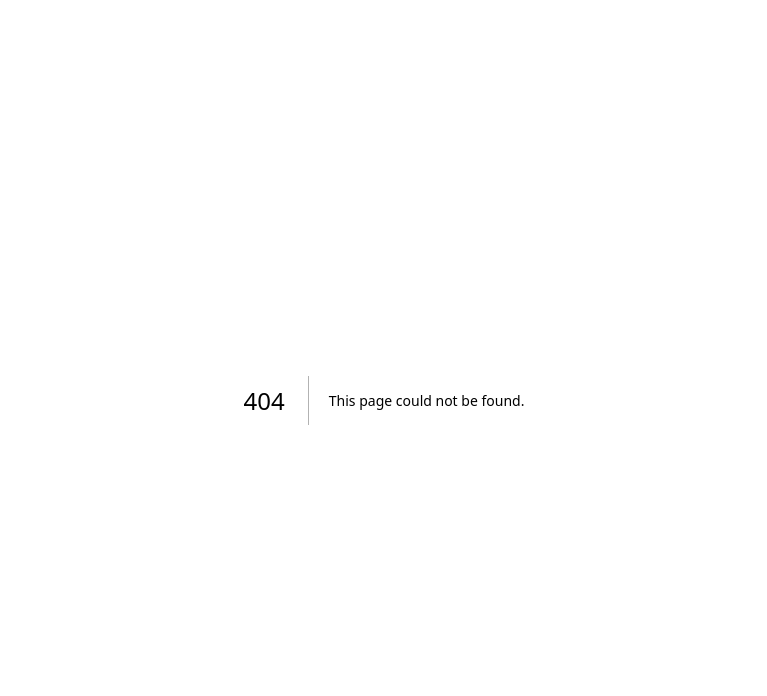
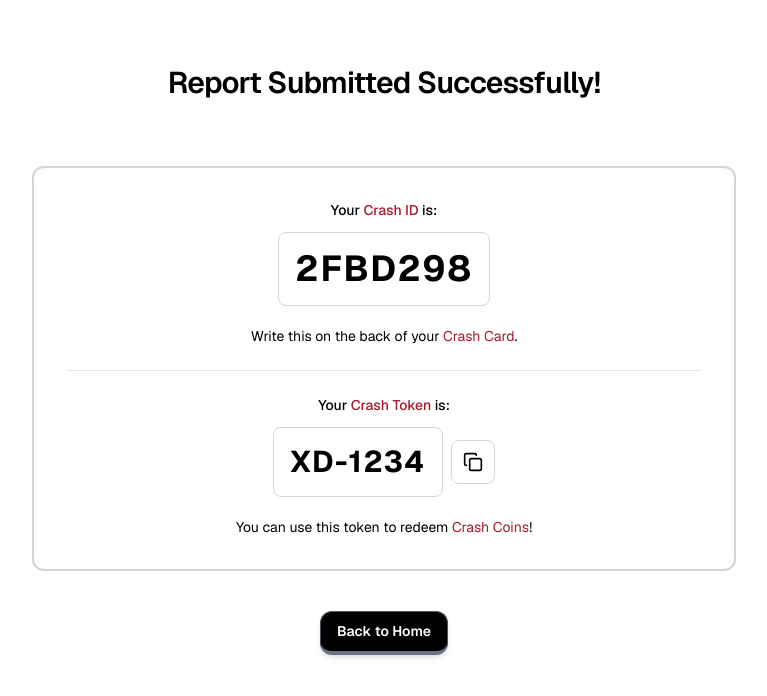
Before and after one commit to LuisFVillalon/innovate-4-sdsu-hackathon-2025, a Next.js app: page /report/confirm in a window 1280 px wide. Before the commit this address had no page. Shown: the top 696 px of the page, without its empty margins (256-1023 px from the left). Built offline with nearby package versions, Linux system fonts and the light colour scheme.

Commit message:
add confirmation page
with copy paste token functionality and crash ID

```diff
--- /dev/null
+++ b/app/report/confirm/page.tsx
@@ -0,0 +1,148 @@
+"use client"
+
+import { useRouter } from "next/navigation"
+import { useState, Suspense } from "react"
+import { Copy, Check } from "lucide-react"
+import { Button } from "@/components/ui/3d-button"
+
+function ConfirmContent() {
+  const router = useRouter()
+  const [copied, setCopied] = useState(false)
+
+  // Hardcoded values
+  const crashId = "2FBD298"
+  const crashToken = "XD-1234"
+
+  const handleCopyToken = async () => {
+    try {
+      // Try modern clipboard API first
+      if (navigator.clipboard && navigator.clipboard.writeText) {
+        await navigator.clipboard.writeText(crashToken)
+        setCopied(true)
+        setTimeout(() => setCopied(false), 2000)
+      } else {
+        // Fallback for mobile browsers that don't support clipboard API
+        const textArea = document.createElement("textarea")
+        textArea.value = crashToken
+        textArea.style.position = "fixed"
+        textArea.style.left = "-999999px"
+        textArea.style.top = "-999999px"
+        document.body.appendChild(textArea)
+        textArea.focus()
+        textArea.select()
+
+        try {
+          const successful = document.execCommand("copy")
+          if (successful) {
+            setCopied(true)
+            setTimeout(() => setCopied(false), 2000)
+          } else {
+            console.error("Copy command failed")
+          }
+        } catch (err) {
+          console.error("Fallback copy failed:", err)
+        } finally {
+          document.body.removeChild(textArea)
+        }
+      }
+    } catch (err) {
+      console.error("Failed to copy:", err)
+      // Try fallback method
+      try {
+        const textArea = document.createElement("textarea")
+        textArea.value = crashToken
+        textArea.style.position = "fixed"
+        textArea.style.left = "-999999px"
+        textArea.style.top = "-999999px"
+        document.body.appendChild(textArea)
+        textArea.focus()
+        textArea.select()
+        document.execCommand("copy")
+        document.body.removeChild(textArea)
+        setCopied(true)
+        setTimeout(() => setCopied(false), 2000)
+      } catch (fallbackErr) {
+        console.error("Fallback copy also failed:", fallbackErr)
+      }
+    }
+  }
+
+  return (
+    <div className="flex min-h-screen items-center justify-center bg-white font-sans">
+      <main className="flex min-h-screen w-full max-w-3xl flex-col items-start py-8 px-4 sm:py-16 sm:px-8 bg-white">
+        <div className="w-full space-y-6 sm:space-y-8">
+          <div className="space-y-2 text-center w-full">
+            <h1 className="text-2xl sm:text-3xl font-semibold leading-tight tracking-tight text-black">
+              Report Submitted Successfully!
+            </h1>
+          </div>
+
+          <div className="w-full space-y-6 py-8">
+            <div className="bg-white border-2 border-gray-300 rounded-xl p-8 space-y-6">
+              {/* Crash ID Section */}
+              <div className="space-y-3 text-center">
+                <p className="text-sm font-medium text-black">
+                  Your <span style={{ color: '#A6192E' }}>Crash ID</span> is:
+                </p>
+                <div className="bg-white border border-gray-300 rounded-lg p-4 inline-block">
+                  <div className="text-3xl sm:text-4xl font-bold text-black tracking-wider">
+                    {crashId}
+                  </div>
+                </div>
+                <p className="text-sm text-black pt-2">
+                  Write this on the back of your <span style={{ color: '#A6192E' }}>Crash Card</span>.
+                </p>
+              </div>
+
+              {/* Crash Token Section */}
+              <div className="space-y-3 text-center border-t border-gray-200 pt-6">
+                <p className="text-sm font-medium text-black">
+                  Your <span style={{ color: '#A6192E' }}>Crash Token</span> is:
+                </p>
+                <div className="flex items-center justify-center gap-2">
+                  <div className="bg-white border border-gray-300 rounded-lg p-4">
+                    <div className="text-2xl sm:text-3xl font-bold text-black tracking-wider">
+                      {crashToken}
+                    </div>
+                  </div>
+                  <button
+                    onClick={handleCopyToken}
+                    className="p-2 rounded-lg border border-gray-300 bg-white hover:bg-gray-50 transition-colors min-w-[44px] min-h-[44px] flex items-center justify-center"
+                    aria-label="Copy crash token"
+                  >
+                    {copied ? (
+                      <Check className="h-5 w-5 text-green-600" />
+                    ) : (
+                      <Copy className="h-5 w-5 text-black" />
+                    )}
+                  </button>
+                </div>
+                {copied && (
+                  <p className="text-xs text-green-600">Copied!</p>
+                )}
+                <p className="text-sm text-black pt-2">
+                  You can use this token to redeem <span style={{ color: '#A6192E' }}>Crash Coins</span>!
+                </p>
+              </div>
+            </div>
+
+            {/* Home Button */}
+            <div className="pt-4 flex justify-center">
+              <Button
+                onClick={() => router.push("/")}
+                variant="default"
+                className="min-h-[44px]"
+              >
+                Back to Home
+              </Button>
+            </div>
+          </div>
+        </div>
+      </main>
+    </div>
+  )
+}
+
+export default function ConfirmReport() {
+  return <ConfirmContent />
+}
--- a/app/report/new/page.tsx
+++ b/app/report/new/page.tsx
@@ -1,6 +1,7 @@
 "use client"
 
 import { useState, useCallback } from "react"
+import { useRouter } from "next/navigation"
 import { X } from "lucide-react"
 import { Button } from "@/components/ui/3d-button"
 import { Input } from "@/components/ui/input"
@@ -18,6 +19,8 @@ import {
 import { Checkbox } from "@/components/ui/checkbox"
 
 export default function NewReport() {
+  const router = useRouter()
+
   // Form state
   const [incidentType, setIncidentType] = useState<string>("")
   const [licensePlateImage, setLicensePlateImage] = useState<string | null>(null)
@@ -33,21 +36,10 @@ export default function NewReport() {
   const [contactPhone, setContactPhone] = useState<string>("")
   const [location, setLocation] = useState<string>("")
 
-  // Generate random license plate number
+  // Generate license plate number (fixed value)
   const generateRandomLicensePlate = useCallback((): string => {
-    const letters = "ABCDEFGHIJKLMNOPQRSTUVWXYZ"
-    const numbers = "0123456789"
-
-    // Format: 1 number + 3 letters + 3 numbers (e.g., "1ABC234")
-    const num1 = numbers[Math.floor(Math.random() * numbers.length)]
-    const letter1 = letters[Math.floor(Math.random() * letters.length)]
-    const letter2 = letters[Math.floor(Math.random() * letters.length)]
-    const letter3 = letters[Math.floor(Math.random() * letters.length)]
-    const num2 = numbers[Math.floor(Math.random() * numbers.length)]
-    const num3 = numbers[Math.floor(Math.random() * numbers.length)]
-    const num4 = numbers[Math.floor(Math.random() * numbers.length)]
-
-    return `${num1}${letter1}${letter2}${letter3}${num2}${num3}${num4}`
+    // Return the same license plate each time
+    return "9CYS740"
   }, [])
 
   // Extract timestamp from image metadata
@@ -106,10 +98,12 @@ export default function NewReport() {
 
   const handleSubmit = (e: React.FormEvent) => {
     e.preventDefault()
-    // Handle form submission here
+
+    // Log form data (for debugging/backend submission)
     console.log({
       incidentType,
       licensePlateImage,
+      licensePlateNumber,
       damageImages,
       timestamp,
       description,
@@ -119,6 +113,9 @@ export default function NewReport() {
       contactPhone,
       location,
     })
+
+    // Navigate to confirmation page
+    router.push("/report/confirm")
   }
 
   // Parking lot options - you can customize these
```
